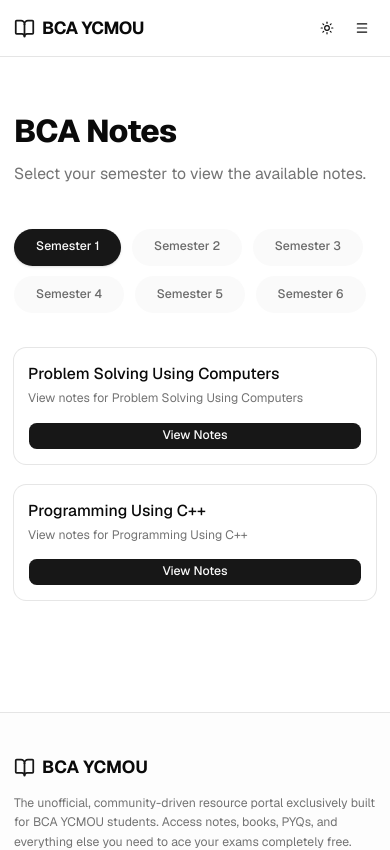
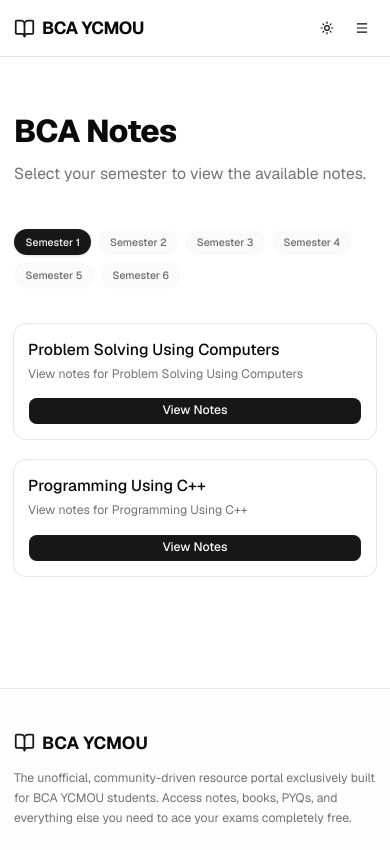
Before and after one commit to saahiyo/bcanotes, a Next.js app: page /notes in a window 390 px wide. Shown: the top 850 px of the page. Built offline with nearby package versions, Linux system fonts and the light colour scheme.

Commit message:
style: reduce semester tab sizes for mobile devices

```diff
--- a/app/(main)/notes/page.tsx
+++ b/app/(main)/notes/page.tsx
@@ -71,12 +71,12 @@ export default function NotesPage() {
       </div>
 
       <Tabs defaultValue="sem1" className="w-full">
-        <TabsList className="flex flex-wrap w-full justify-start gap-3 bg-transparent p-0 group-data-horizontal/tabs:h-auto">
+        <TabsList className="flex flex-wrap w-full justify-start gap-2 sm:gap-3 bg-transparent p-0 group-data-horizontal/tabs:h-auto">
           {semesters.map((sem) => (
             <TabsTrigger
               key={sem.id}
               value={sem.id}
-              className="data-active:bg-primary data-active:text-primary-foreground border bg-muted/50 px-6 py-2.5 text-sm rounded-full transition-all h-auto flex-none"
+              className="data-active:bg-primary data-active:text-primary-foreground border bg-muted/50 px-3 py-1.5 sm:px-6 sm:py-2.5 text-xs sm:text-sm rounded-full transition-all h-auto flex-none"
             >
               {sem.title}
             </TabsTrigger>
```
